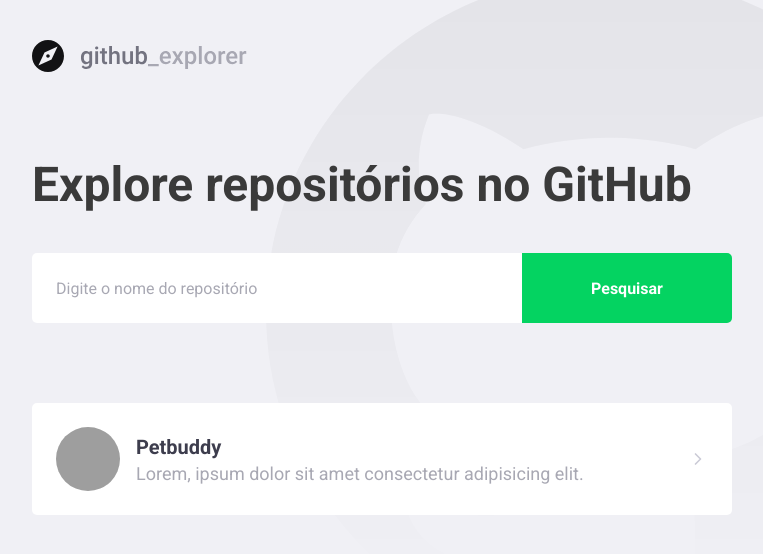
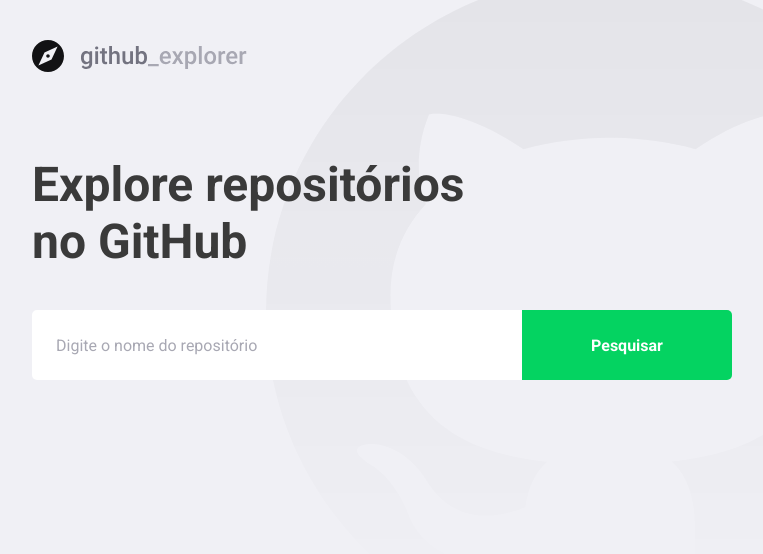
Before and after one commit to joao-lucas-dev/github-explorer, a React (Create React App) app: page / in a window 1280 px wide. Shown: the top 554 px of the page, without its empty margins (148-911 px from the left). Built offline with nearby package versions, Linux system fonts and the light colour scheme; grey boxes are pictures that could not be loaded.

Commit message:
feat: api

```diff
--- a/package.json
+++ b/package.json
@@ -10,6 +10,7 @@
     "@types/node": "^12.0.0",
     "@types/react": "^16.9.0",
     "@types/react-dom": "^16.9.0",
+    "axios": "^0.19.2",
     "polished": "^3.5.2",
     "react": "^16.13.1",
     "react-dom": "^16.13.1",
--- a/src/pages/Dashboard/index.tsx
+++ b/src/pages/Dashboard/index.tsx
@@ -1,35 +1,72 @@
-import React from 'react';
+import React, { useState, FormEvent } from 'react';
 import { FiChevronRight } from 'react-icons/fi';
 
 import logo from '../../assets/logo.svg';
+import api from '../../services/api';
 
 import { Title, Form, Repositories } from './styles';
 
+interface Repository {
+  full_name: string;
+  description: string;
+  owner: {
+    login: string;
+    avatar_url: string;
+  };
+}
+
 const Dashboard: React.FC = () => {
+  const [newRepo, setNewRepo] = useState('');
+  const [repositories, setRepositories] = useState<Repository[]>([]);
+
+  async function handleAddRepository(
+    e: FormEvent<HTMLFormElement>,
+  ): Promise<void> {
+    e.preventDefault();
+
+    try {
+      const response = await api.get<Repository>(`/repos/${newRepo}`);
+      setRepositories([...repositories, response.data]);
+      setNewRepo('');
+    } catch (err) {
+      console.log(err);
+    }
+  }
+
   return (
     <>
       <img src={logo} alt="GitHub Explorer" />
-      <Title>Explore repositórios no GitHub</Title>
+      <Title>
+        Explore repositórios
+        <br />
+        no GitHub
+      </Title>
 
-      <Form action="">
-        <input placeholder="Digite o nome do repositório" />
+      <Form onSubmit={handleAddRepository}>
+        <input
+          value={newRepo}
+          onChange={(e) => setNewRepo(e.target.value)}
+          placeholder="Digite o nome do repositório"
+        />
         <button type="submit">Pesquisar</button>
       </Form>
 
       <Repositories>
-        <a href="teste">
+        {repositories.map((repository) => (
+          <a key={repository.full_name} href="teste">
             <img
-            src="https://avatars2.githubusercontent.com/u/53630706?s=460&u=6f499424fdac2fb91b7bef47947290e23b404ea6&v=4"
-            alt="João Lucas"
+              src={repository.owner.avatar_url}
+              alt={repository.owner.login}
             />
 
             <div>
-            <strong>Petbuddy</strong>
-            <p>Lorem, ipsum dolor sit amet consectetur adipisicing elit.</p>
+              <strong>{repository.full_name}</strong>
+              <p>{repository.description}</p>
             </div>
 
             <FiChevronRight size={20} />
           </a>
+        ))}
       </Repositories>
     </>
   );
--- a/src/pages/Dashboard/styles.ts
+++ b/src/pages/Dashboard/styles.ts
@@ -73,7 +73,8 @@
     }
 
     div {
-      margin-left: 16px;
+      margin: 0 16px;
+      flex: 1;
 
       strong {
         font-size: 20px;
--- /dev/null
+++ b/src/services/api.ts
@@ -0,0 +1,7 @@
+import axios from 'axios';
+
+const api = axios.create({
+  baseURL: 'https://api.github.com',
+});
+
+export default api;
```
Also changed, not shown: .eslintrc.json, 1 other file (tests, documents, lock files or other folders). Lines whose indentation alone changed are shown as unchanged.
